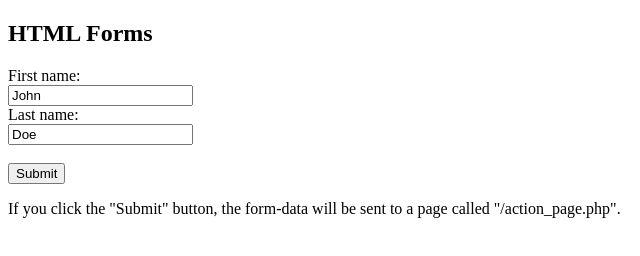
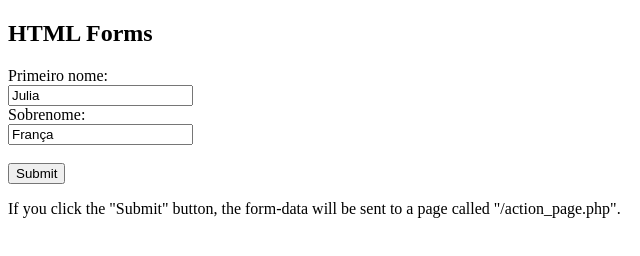
Before and after one commit to Juffranca/Juffran-a.github.io, a plain HTML site: page index.html in a window 1280 px wide. Shown: the full height of the page, 0-640 px from the left. Drawn offline with Linux system fonts and the light colour scheme.

Commit message:
Update index.html

```diff
--- a/index.html
+++ b/index.html
@@ -5,10 +5,10 @@
 <h2>HTML Forms</h2>
 
 <form action="">
-  <label for="fname">First name:</label><br>
-  <input type="text" id="fname" name="fname" value="John"><br>
-  <label for="lname">Last name:</label><br>
-  <input type="text" id="lname" name="lname" value="Doe"><br><br>
+  <label for="fname">Primeiro nome:</label><br>
+  <input type="text" id="fname" name="fname" value="Julia"><br>
+  <label for="lname">Sobrenome:</label><br>
+  <input type="text" id="lname" name="lname" value="França"><br><br>
   <input type="submit" value="Submit">
 </form>
 
```
